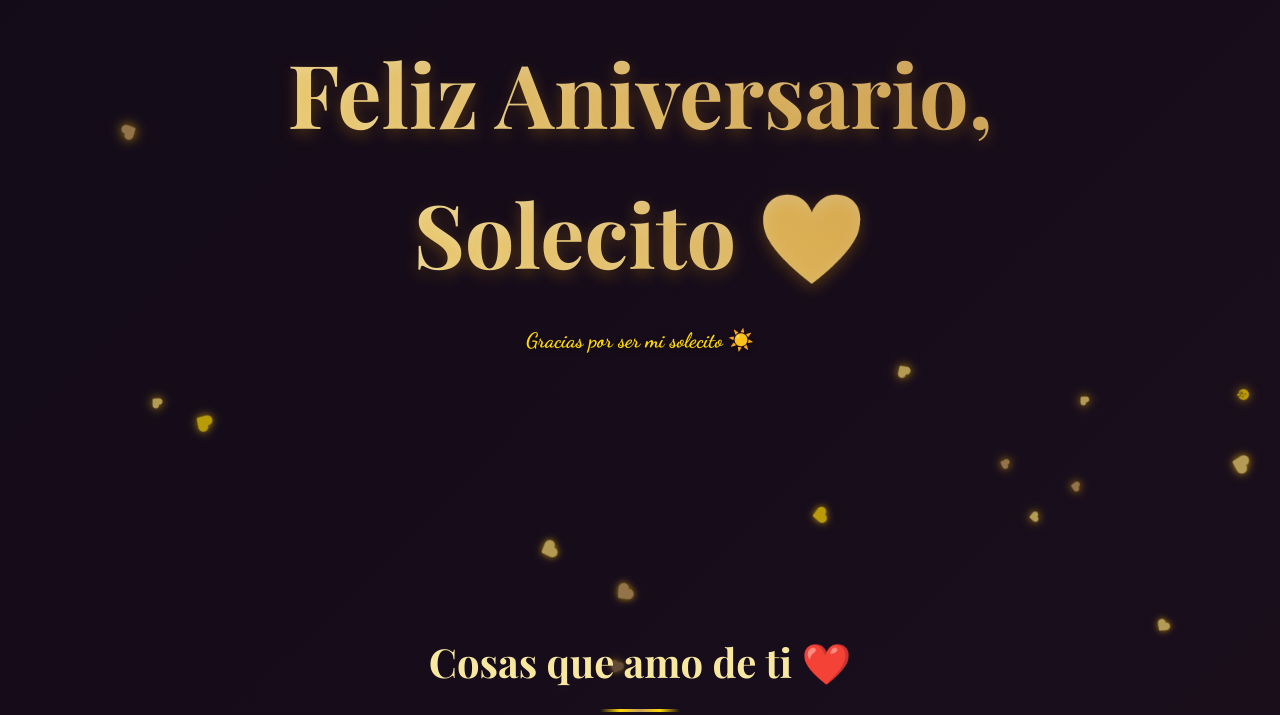
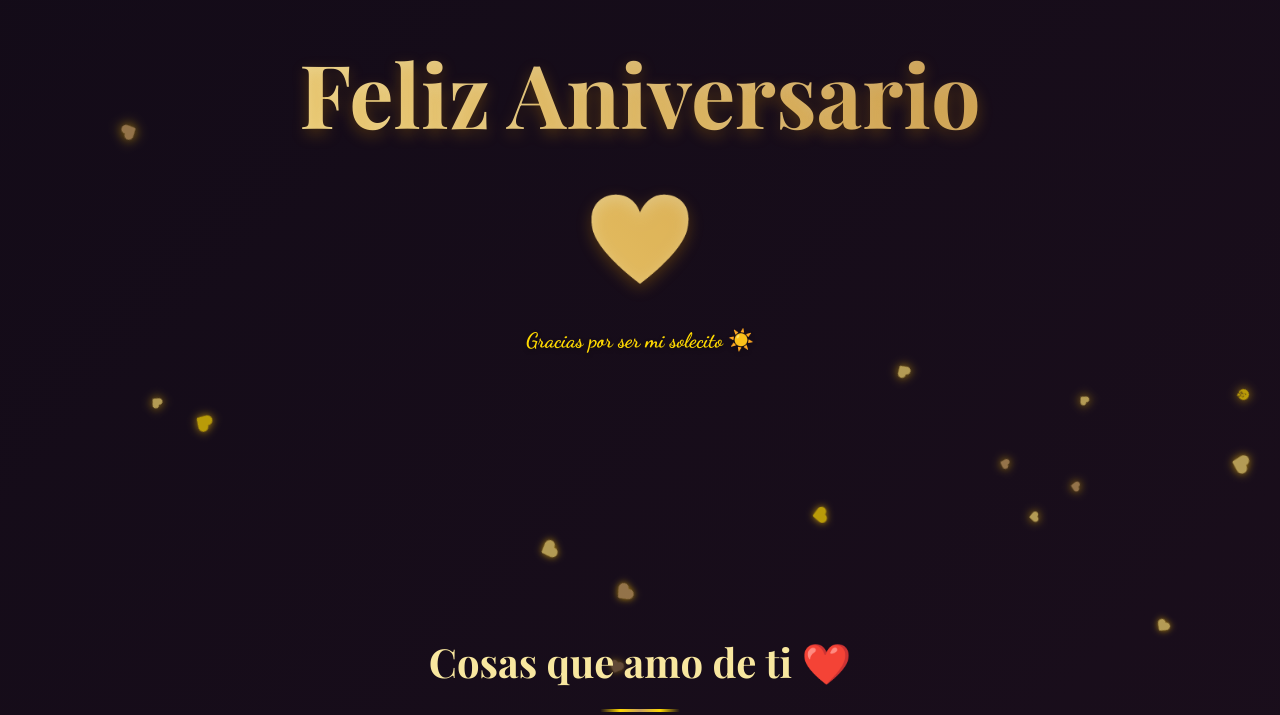
Before and after one commit to SoyEdu15/aniversario, a website: page index.html in a window 1280 px wide. Shown: the part 110-825 px from the top of the page. Drawn offline with nearby package versions, Linux system fonts and the light colour scheme; a web font is replaced by a local one.

Commit message:
change title

```diff
--- a/index.html
+++ b/index.html
@@ -27,7 +27,7 @@
     <header class="hero">
         <div class="hero-overlay"></div>
         <div class="hero-content">
-            <h1 class="animate-fade-in">Feliz Aniversario, Solecito ❤️</h1>
+            <h1 class="animate-fade-in">Feliz Aniversario❤️</h1>
             <p class="animate-slide-up">
                 Gracias por ser mi solecito ☀️
             </p>
```
